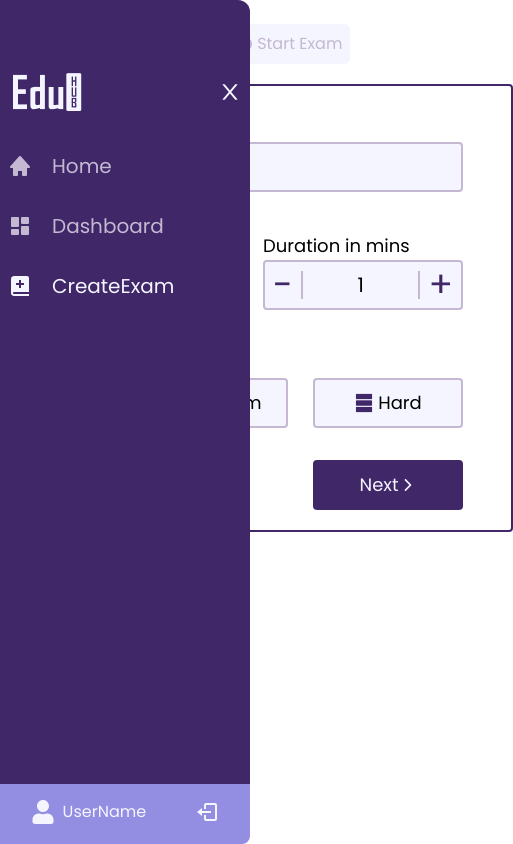
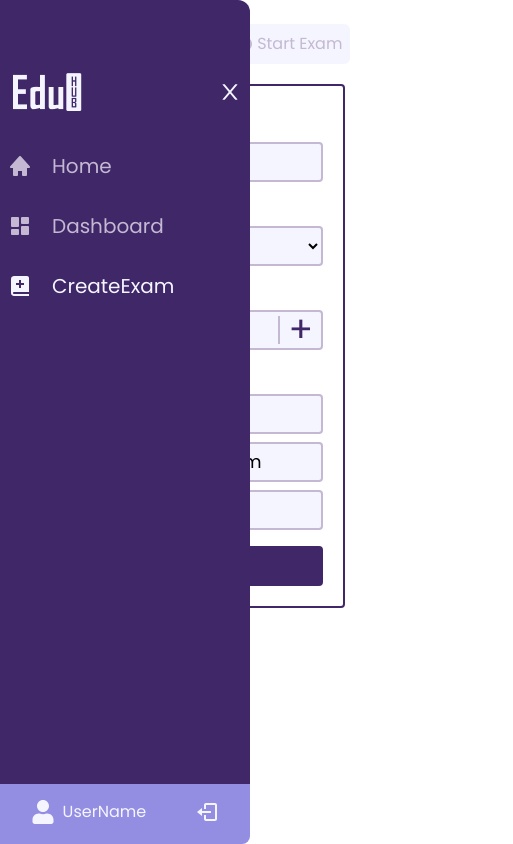
Before and after one commit to MostafaAmrHamed/EduHub, a Next.js app: page /create-exam in a window 390 px wide. Shown: the whole page, 513 px wide, since content can reach past the window. Built offline with nearby package versions, Linux system fonts and the light colour scheme.

Commit message:
Made exam-details responsive

```diff
--- a/src/app/create-exam/ExamDetails.tsx
+++ b/src/app/create-exam/ExamDetails.tsx
@@ -25,26 +25,26 @@ const ExamDetails = () => {
   return (
     <form
       onSubmit={handleSubmit}
-      className="flex flex-col gap-8 px-12 py-5 border-2 border-primary-1 rounded"
+      className="flex flex-col items-center md:items-end gap-2 md:gap-8 p-2 sm:p-5 md:px-12 md:py-5 border-2 border-primary-1 rounded"
     >
       {/* Title of exam */}
       <div>
         <label className="block mt-2 text-lg"> Title </label>
         <input
           type="text"
-          className="p-2.5 w-[500px] h-[50px] border-primary-3 border-2 outline-none focus:ring-primary-1 focus:border-primary-1 bg-primary-2 rounded"
+          className="p-2.5 w-[220px] h-[40px] md:w-[500px] md:h-[50px] border-primary-3 border-2 outline-none focus:ring-primary-1 focus:border-primary-1 bg-primary-2 rounded"
           onChange={(e) => {
             setExamDetails({ ...examDetails, titleOfExam: e.target.value });
           }}
           value={examDetails.titleOfExam}
         />
       </div>
-      <div className="flex gap-[50px]">
+      <div className="flex flex-col md:flex-row gap-2 md:gap-[50px]">
         {/* Class */}
         <div>
           <label className="block mt-2 text-lg"> Class </label>
           <select
-            className="p-2.5 w-[250px] block h-[50px] border-primary-3 border-2 outline-none focus:ring-primary-1  focus:border-primary-1 bg-primary-2 rounded"
+            className="md:p-2.5 w-[220px] h-[40px] md:w-[250px] md:h-[50px] block border-primary-3 border-2 outline-none focus:ring-primary-1  focus:border-primary-1 bg-primary-2 rounded"
             value={examDetails.class}
             onChange={(e) => {
               setExamDetails({ ...examDetails, class: e.target.value });
@@ -60,7 +60,7 @@ const ExamDetails = () => {
         {/* Time of exam */}
         <div>
           <label className="block mt-2 text-lg"> Duration in mins </label>
-          <div className="flex items-center justify-between p-2 w-[200px] h-[50px] border-2 border-primary-3 bg-primary-2 rounded text-xl">
+          <div className="flex items-center justify-between p-2 w-[220px] h-[40px] md:w-[200px] md:h-[50px] border-2 border-primary-3 bg-primary-2 rounded text-xl">
             <p
               className="text-4xl text-primary-1 pr-2 border-r-2 border-primary-3 leading-7 cursor-pointer select-none"
               onClick={(e) => {
@@ -107,9 +107,9 @@ const ExamDetails = () => {
       {/* Difficulty */}
       <div>
         <label className="block mt-2 text-lg"> Difficulty </label>
-        <div className="flex gap-[25px] text-lg">
+        <div className="flex flex-col gap-2 justify-items-center md:flex-row md:gap-[25px] text-lg">
           <div
-            className={`flex gap-1 items-center justify-center w-[150px] h-[50px] border-2 bg-primary-2 rounded border-primary-3 cursor-pointer transition-all duration-300 hover:border-primary-1 ${
+            className={`flex gap-1 items-center justify-center w-[220px] h-[40px] md:w-[150px] md:h-[50px] border-2 bg-primary-2 rounded border-primary-3 cursor-pointer transition-all duration-300 hover:border-primary-1 ${
               examDetails.difficulty === "easy" && " !border-primary-1"
             } `}
             onClick={() => {
@@ -120,7 +120,7 @@ const ExamDetails = () => {
             <p>Easy</p>
           </div>
           <div
-            className={`flex gap-1 items-center justify-center w-[150px] h-[50px] border-2 bg-primary-2 rounded border-primary-3 cursor-pointer transition-all duration-300 hover:border-primary-1 ${
+            className={`flex gap-1 items-center justify-center w-[220px] h-[40px] md:w-[150px] md:h-[50px] border-2 bg-primary-2 rounded border-primary-3 cursor-pointer transition-all duration-300 hover:border-primary-1 ${
               examDetails.difficulty === "medium" && " !border-primary-1"
             } `}
             onClick={() => {
@@ -131,7 +131,7 @@ const ExamDetails = () => {
             <p>Medium</p>
           </div>
           <div
-            className={`flex gap-1 items-center justify-center w-[150px] h-[50px] border-2 bg-primary-2 rounded border-primary-3 cursor-pointer transition-all duration-300 hover:border-primary-1 ${
+            className={`flex gap-1 items-center justify-center w-[220px] h-[40px] md:w-[150px] md:h-[50px] border-2 bg-primary-2 rounded border-primary-3 cursor-pointer transition-all duration-300 hover:border-primary-1 ${
               examDetails.difficulty === "hard" && " !border-primary-1"
             } `}
             onClick={() => {
@@ -145,9 +145,9 @@ const ExamDetails = () => {
       </div>
 
       {/* Next Button */}
-      <div className="flex justify-end">
+      <div className="flex !justify-end mt-2">
         <button
-          className="flex items-center justify-center border-2 border-primary-1 w-[150px] h-[50px] rounded text-lg text-primary-2 bg-primary-1 transition-all hover:pl-2 ease-in-out duration-300"
+          className="flex items-center justify-center border-2 border-primary-1 w-[220px] h-[40px] md:w-[150px] md:h-[50px] rounded text-lg text-primary-2 bg-primary-1 transition-all hover:pl-2 ease-in-out duration-300"
           onClick={() => {
             console.log(examDetails);
           }}
```
